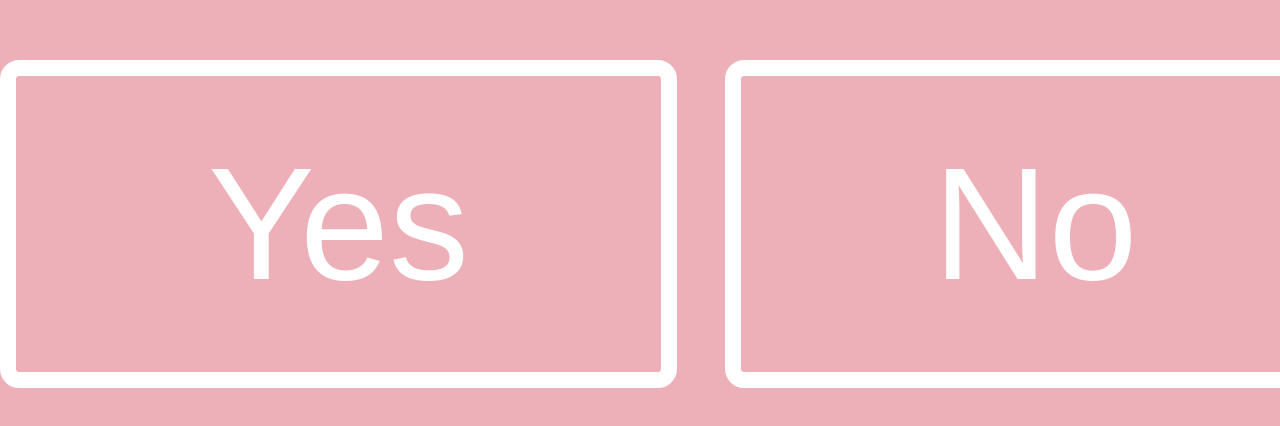
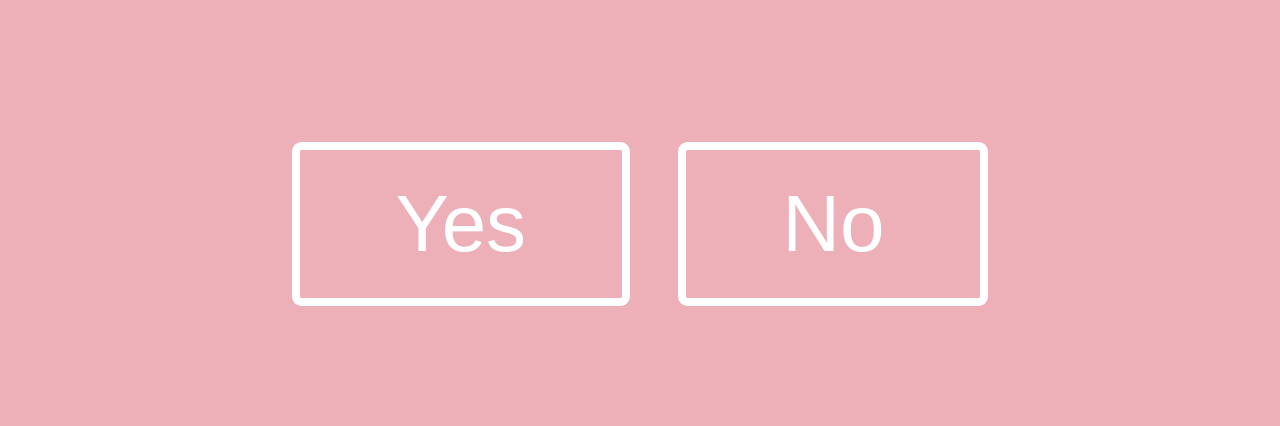
Before and after one commit to AidenRourke/amaya, a React (Create React App) app in the folder valentines-day/: page / in a window 1280 px wide. Shown: the part 176-602 px from the top of the page. Built offline with nearby package versions, Linux system fonts and the light colour scheme; a web font is replaced by a local one.

Commit message:
re-adjust

```diff
--- a/valentines-day/src/App.css
+++ b/valentines-day/src/App.css
@@ -35,7 +35,7 @@ a.button {
   border-radius: 0.12em;
   box-sizing: border-box;
   text-decoration: none;
-  font-size: 10em;
+  font-size: 5em;
   color: #FFFFFF;
   text-align: center;
   transition: all 0.2s;
@@ -56,7 +56,7 @@ img {
 }
 
 p {
-  font-size: 15em;
+  font-size: 10em;
   color: #EDAFB8;
   position: absolute;
   width: 100vw;
--- a/valentines-day/src/App.js
+++ b/valentines-day/src/App.js
@@ -7,7 +7,7 @@ import './App.css';
 
 const CURSOR_CLASS_NAME = 'custom-type-animation-cursor';
 
-function App () {
+const App = () => {
   const [typeSpring, typeApi] = useSpring(() => ({
     opacity: "100%",
   }))
@@ -84,7 +84,7 @@ function App () {
             ]}
             wrapper="span"
             speed={50}
-            style={{ fontSize: '10em' }}
+            style={{ fontSize: '5em' }}
             className={CURSOR_CLASS_NAME}
             cursor={false}
           />
```
